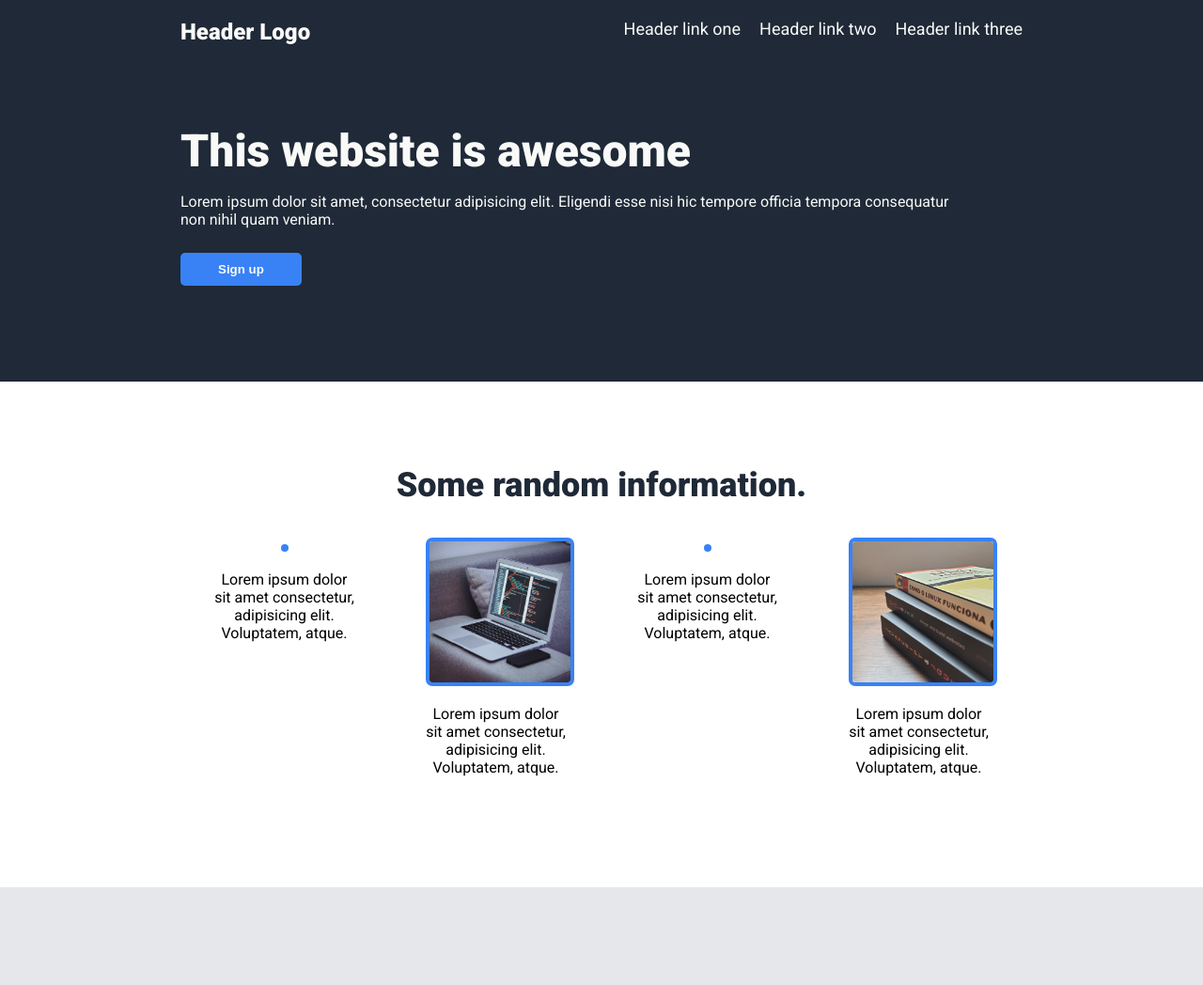
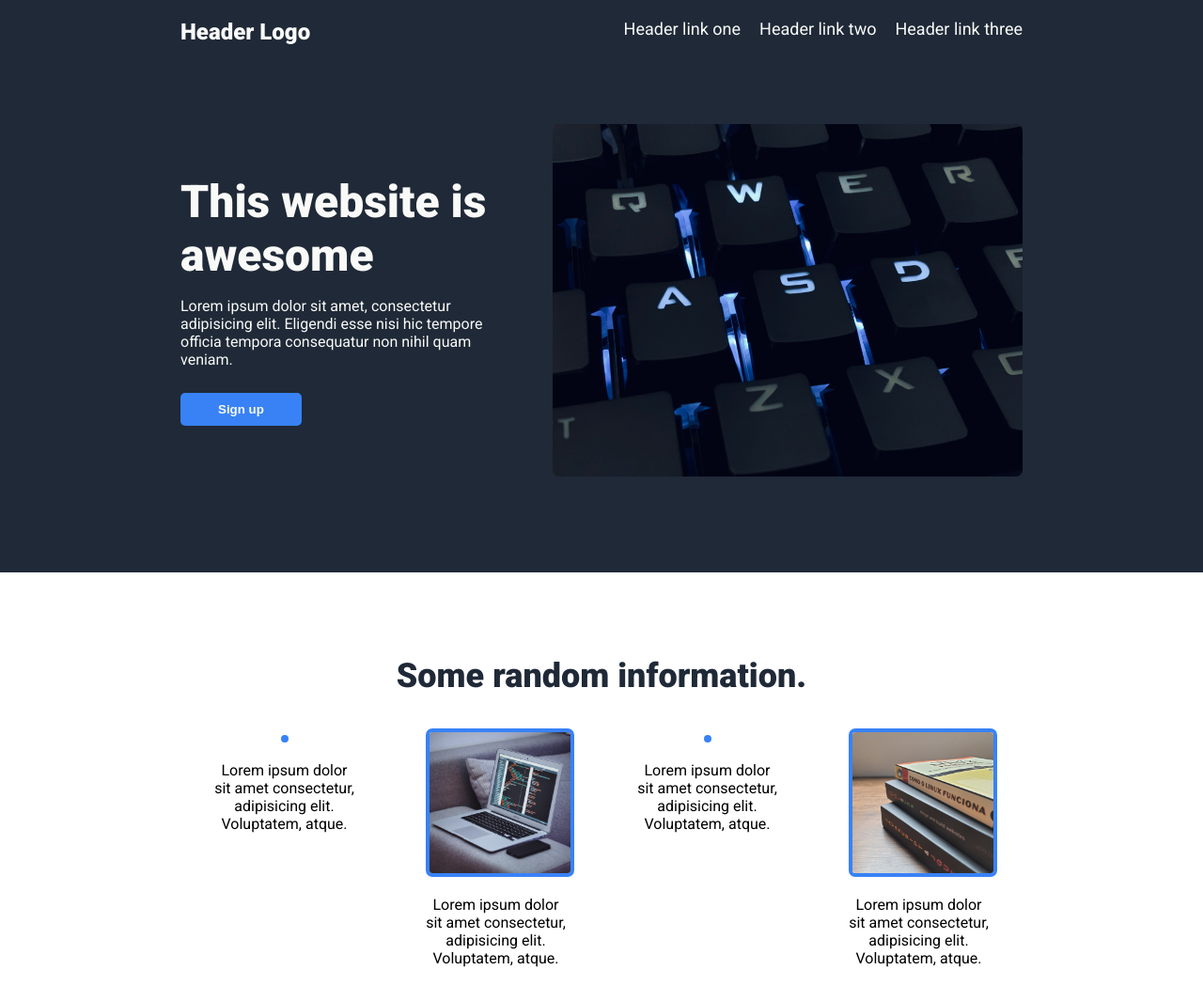
Before and after one commit to pstevenson39/landingPage, a plain HTML site: page index.html in a window 1280 px wide. Shown: the top 1048 px of the page at 94% size. Drawn offline with Linux system fonts and the light colour scheme; the site is published under a folder, as on GitHub Pages, so addresses that start at the root find nothing.

Commit message:
Updated to try and get the hero image to show on Git Pages, took out the forward slash on src

```diff
--- a/index.html
+++ b/index.html
@@ -25,7 +25,7 @@
         <p>Lorem ipsum dolor sit amet, consectetur adipisicing elit. Eligendi esse nisi hic tempore officia tempora consequatur non nihil quam veniam.</p>
         <button class="heroButton">Sign up</button>
     </div>
-        <img src="/images/heroPlaceholder.png" alt="" class="heroImage">
+        <img src="images/heroPlaceholder.png" alt="" class="heroImage">
 </div>
 <div class="informationBoxes">
     <h1 class="informationTitle">Some random information.</h1>
```
